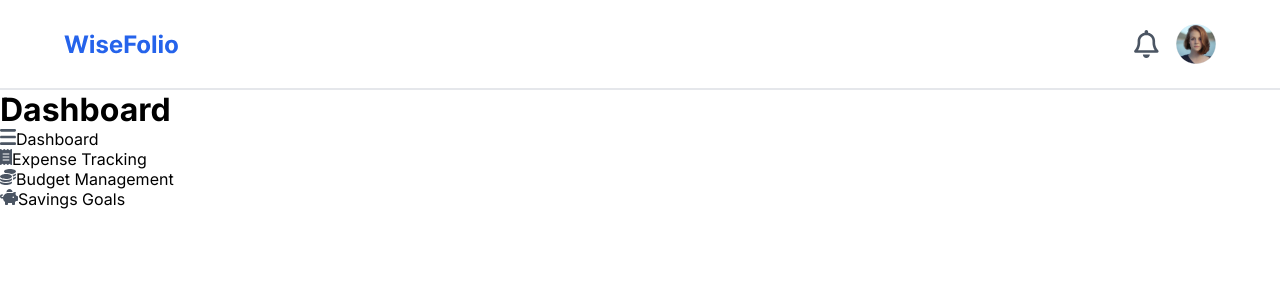
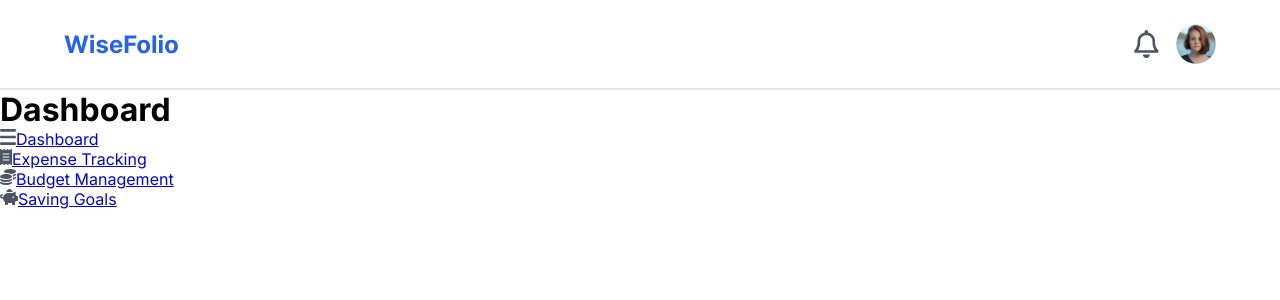
Before and after one commit to Lospub/WiseFolio-Client, a React (Vite) app in the folder wisefolio-client/: page /dashboard in a window 1280 px wide. Shown: the top 300 px of the page. Built offline with nearby package versions, Linux system fonts and the light colour scheme.

Commit message:
link sidebar tag to pages

```diff
--- a/wisefolio-client/src/components/SideBar/SideBar.tsx
+++ b/wisefolio-client/src/components/SideBar/SideBar.tsx
@@ -3,19 +3,20 @@ import ExpenseIcon from "../../assets/icons/expense-side.svg?react";
 import BudgetIcon from "../../assets/icons/budget-side.svg?react";
 import SavingIcon from "../../assets/icons/saving-side.svg?react";
 import './Sidebar.scss';
+import { NavLink } from "react-router-dom";
 
 interface MenuItem {
   icon: React.ReactElement;
   label: string;
-  active?: boolean;
+  path: string;
 }
 
 const Sidebar = () => {
   const menuItems: MenuItem[] = [
-    { icon: <DashboardIcon />, label: 'Dashboard', active: true },
-    { icon: <ExpenseIcon />, label: 'Expense Tracking' },
-    { icon: <BudgetIcon />, label: 'Budget Management' },
-    { icon: <SavingIcon />, label: 'Savings Goals' },
+    { icon: <DashboardIcon />, label: 'Dashboard', path: '/dashboard' },
+    { icon: <ExpenseIcon />, label: 'Expense Tracking', path: '/expenses' },
+    { icon: <BudgetIcon />, label: 'Budget Management', path: '/budget' },
+    { icon: <SavingIcon />, label: 'Saving Goals', path: '/savings' },
   ];
 
   return (
@@ -24,10 +25,15 @@ const Sidebar = () => {
         {menuItems.map((item, index) => (
           <li
             key={index}
-            className={`sidebar__item ${item.active ? 'sidebar__item--active' : ''}`}
+            className="sidebar__item"
           >
-            <span className="sidebar__icon">{item.icon}</span>
-            <span className="sidebar__label">{item.label}</span>
+            <NavLink
+              to={item.path}
+              className={({ isActive }) =>
+                `sidebar__link ${isActive ? 'sidebar__menu-item--active' : ''}`}>
+              <span className="sidebar__icon">{item.icon}</span>
+              <span className="sidebar__label">{item.label}</span>
+            </NavLink>
           </li>
         ))}
       </ul>
```
